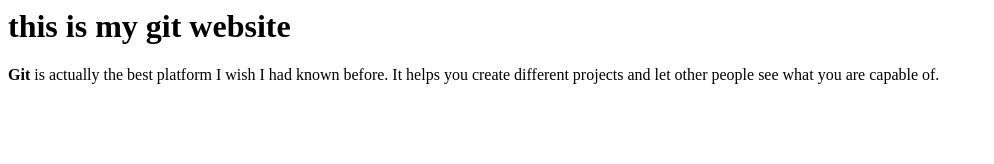
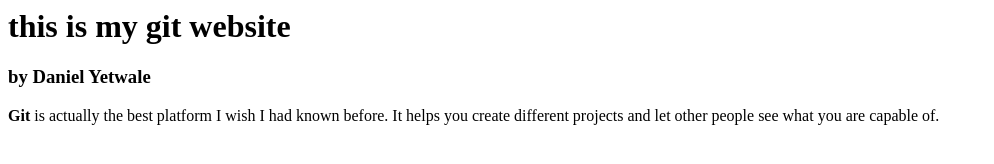
Before and after one commit to DanielKasse/git-website, a plain HTML site: page index.html in a window 1280 px wide. Shown: the whole page, without its empty margins (0-994 px from the left). Drawn offline with Linux system fonts and the light colour scheme.

Commit message:
adding my name

```diff
--- a/index.html
+++ b/index.html
@@ -1,6 +1,7 @@
 <html>
   <body>
     <h1>this is my git website</h1>
+    <h3>by Daniel Yetwale</h3>
     <p>
  <strong>Git</strong> is actually the best platform I wish I had known before. It helps you create different projects and let other people see what you are capable of.
   </p>
```
